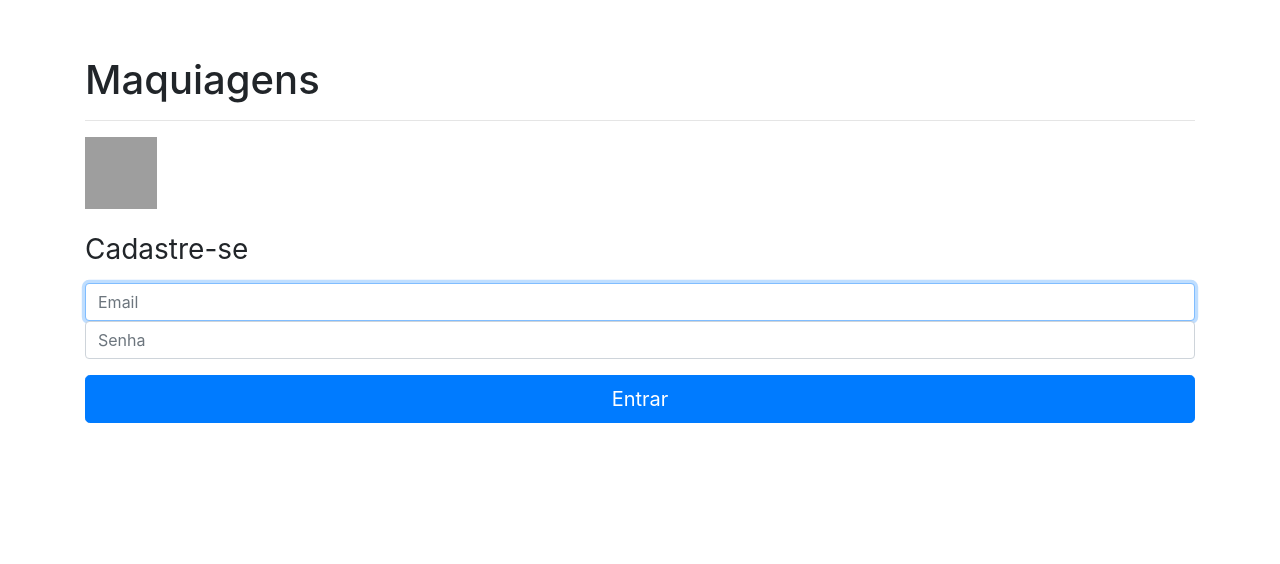
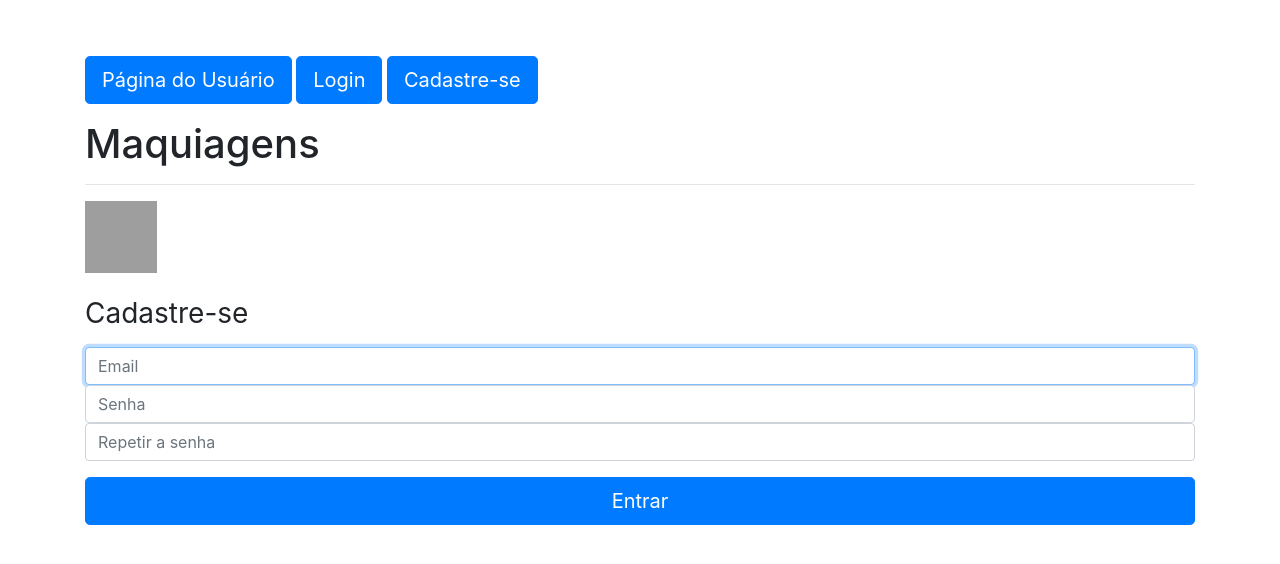
Before and after one commit to brunogomesifrn/info419maquiagem, a Django app: page /cadastro/ in a window 1280 px wide. Shown: the top 564 px of the page. Run offline with Django 3.2, Linux system fonts and the light colour scheme; some libraries are stand-ins or nearby versions; grey boxes are pictures that could not be loaded.

Commit message:
fiz algumas atualizações

```diff
--- a/core/templates/cadastro.html
+++ b/core/templates/cadastro.html
@@ -10,6 +10,8 @@
   <input type="email" id="inputEmail" class="form-control" placeholder="Email" required autofocus>
   <label for="inputPassword" class="sr-only">Senha</label>
   <input type="password" id="inputPassword" class="form-control" placeholder="Senha" required>
+  <label for="inputPassword" class="sr-only">Repetir a senha:</label>
+  <input type="password" id="inputPassword2" class="form-control" placeholder="Repetir a senha" required>
   <div class="checkbox mb-3">
   </div>
   <p><a href="{% url 'usuario' %}"><button class="btn btn-lg btn-primary btn-block" type="submit">Entrar</button></a></p>
--- a/core/templates/pagina_inicial.html
+++ b/core/templates/pagina_inicial.html
@@ -21,7 +21,15 @@
 
 <div class="container">
 
+<p class="menu">
+<a href="{% url 'usuario' %}"><button class="btn btn-lg btn-primary " type="submit">Página do Usuário</button></a>
+<a href="{% url 'login' %}"><button class="btn btn-lg btn-primary" type="submit">Login</button></a>
+<a href="{% url 'cadastro' %}"><button class="btn btn-lg btn-primary" type="submit">Cadastre-se</button></a>
+</p>
+
+
    <h1 class="mt-12 mb-12">Maquiagens</h1>
+
 
    <hr />
 
@@ -57,10 +65,16 @@
               </tbody>
     </table>
 
-              <br />
-<p><a href="{% url 'usuario' %}"><button type="button" class="btn btn-primary">Página do Usuário</button></a></p>
+
+
+<!--<p><a href="{% url 'usuario' %}"><button type="button" class="btn btn-primary">Página do Usuário</button></a></p>
 <p><a href="{% url 'cadastro' %}"><button type="button" class="btn btn-primary">Cadastrar-se</button></a></p>
 <p><a href="{% url 'login' %}"><button type="button" class="btn btn-primary">Login</button></a></p>
+<p><a href="{% url 'usuario' %}"><button class="btn btn-lg btn-primary " type="submit">Página do Usuário</button></a>
+<a href="{% url 'cadastro' %}"><button class="btn btn-lg btn-primary" type="submit">Cadastre-se</button></a>
+<a href="{% url 'login' %}"><button class="btn btn-lg btn-primary" type="submit">Login</button></a></p>-->
+
+
 <br />
       		{% endblock %}
 
--- a/core/templates/usuario.html
+++ b/core/templates/usuario.html
@@ -29,10 +29,12 @@
                       <a href="{% url 'excluir' tipo.id %}"><button type="button" class="btn btn-danger">Excluir</button></a>
                   </td>
                 </tr>
+
                 {% endfor %}
               </tbody>
     </table>
 
     <p><a href="{% url 'Novo Produto' %}"><button class="btn btn-lg btn-primary btn-block" type="submit">Adicionar</button></a></p>
+    <p><a href="{% url 'logout' %}"><button class="btn btn-lg btn-primary btn-block" type="submit">Logout</button></a></p>
 
 {% endblock%}
--- a/core/views.py
+++ b/core/views.py
@@ -1,15 +1,25 @@
 from django.shortcuts import render, redirect
-
+from django.contrib.auth.decorators import login_required
+from django.contrib.auth.forms import UserCreationForm
+#from django.contrib.auth.models import User
 # Create your views here.
 
 def pagina(request):
 	return render(request, 'pagina_inicial.html')
 
+@login_required
+def usuario(request):
+		return render(request, 'usuario.html')
+
 def cadastro(request):
-	return render(request, 'cadastro.html')
-
-def login(request):
-	return render(request, 'registration/login.html')
+	form = UserCreationForm(request.POST or None)
+	if form.is_valid():
+		form.save()
+		return redirect('login')
+	contexto = {
+		'form': form
+	}
+	return render(request, 'cadastro.html', contexto)
 
 def usuario(request):
 	return render(request, 'usuario.html')
--- a/info419maquiagem/urls.py
+++ b/info419maquiagem/urls.py
@@ -16,11 +16,13 @@ Including another URLconf
 from django.contrib import admin
 from django.urls import path
 from django.contrib.auth import views as auth_views
-from core.views import cadastro, pagina, login, usuario, adicionar
+from core.views import cadastro, pagina, usuario, adicionar
+
 
 urlpatterns = [
     path('admin/', admin.site.urls),
-    path('Maquiagem/',auth_views.LogoutView.as_view(), name='pagina'),
+    path('Maquiagem/',pagina, name= 'pagina'),
+    path('logout/', auth_views.LogoutView.as_view(), name = "logout"),
     path('cadastro/', cadastro, name='cadastro'),
     path('login/', auth_views.LoginView.as_view(), name='login'),
     path('usuario/', usuario, name='usuario'),
```
